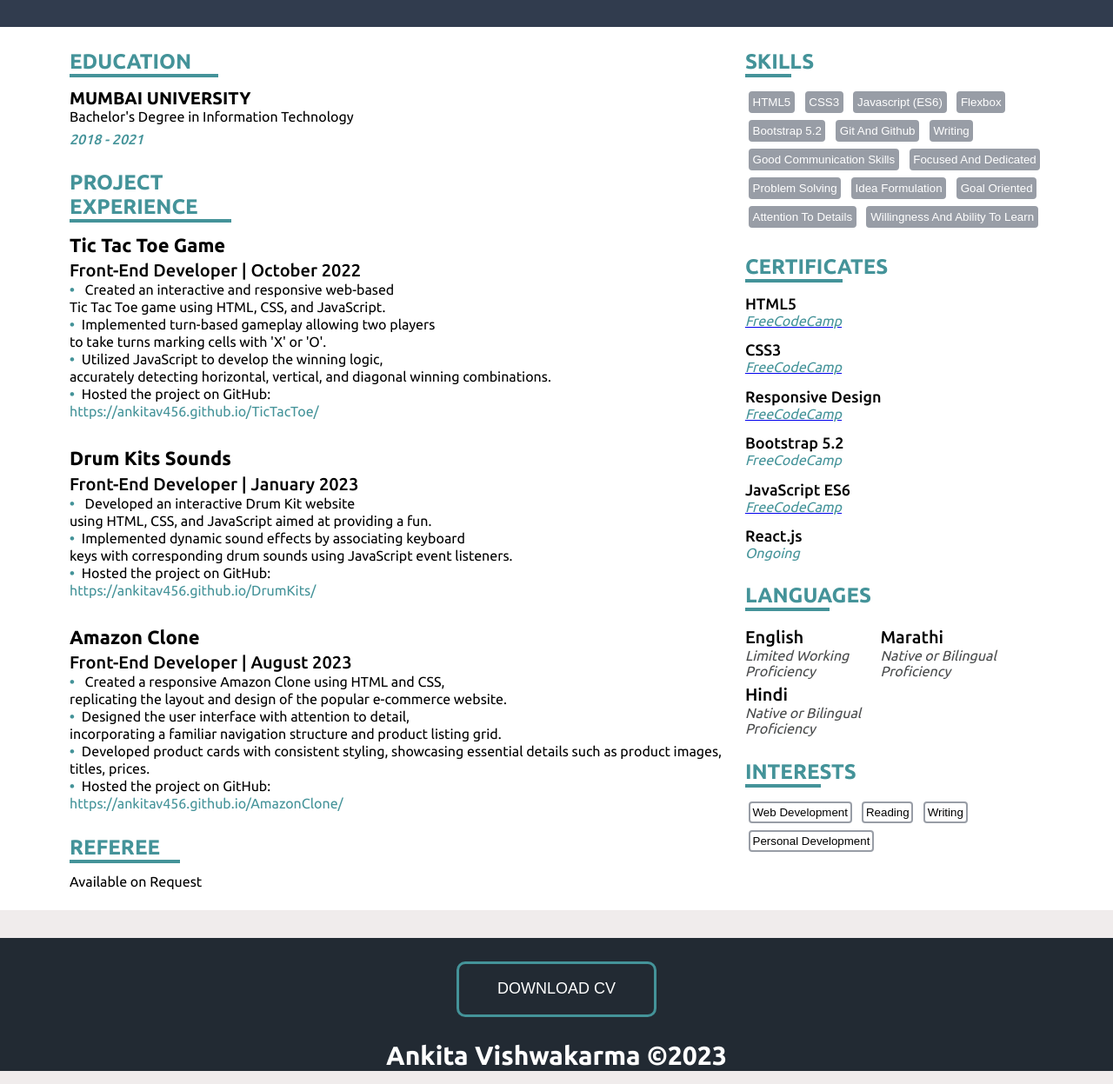
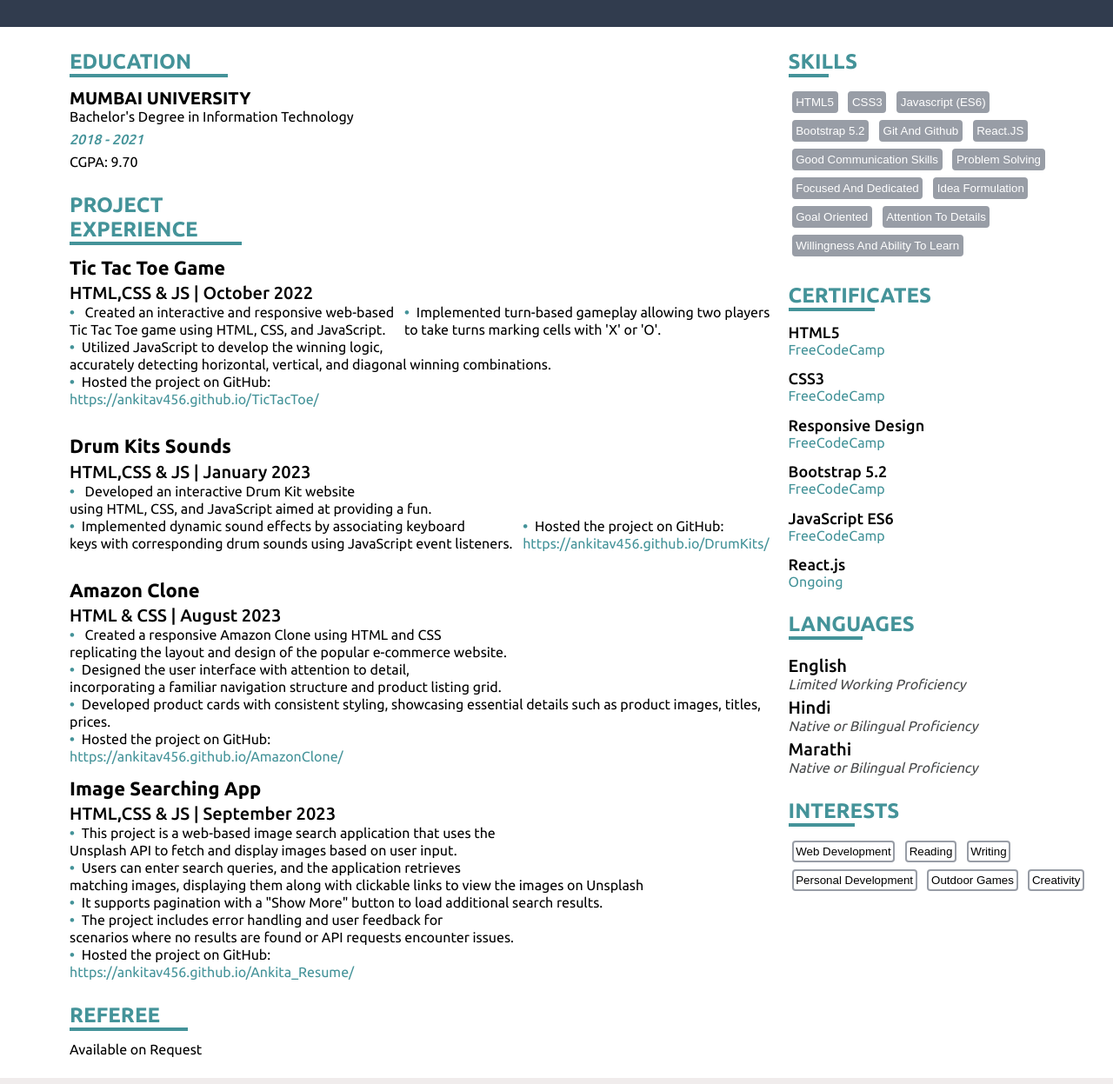
Before and after one commit to ankitav456/Ankita_Resume, a plain HTML site: page index.html in a window 1280 px wide. Shown: the part 359-1606 px from the top of the page at 87% size. Drawn offline with Linux system fonts and the light colour scheme.

Commit message:
Modified Changes

```diff
--- a/index.html
+++ b/index.html
@@ -5,7 +5,7 @@
     <meta charset="UTF-8">
     <meta http-equiv="X-UA-Compatible" content="IE=edge">
     <meta name="viewport" content="width=device-width, initial-scale=1.0">
-    <title>Ankita Vishwakarma || Resume</title>
+    <title>Ankita Vishwakarma | Resume</title>
     <meta name="theme-color" content="#449399" />
     <meta property="og:type" content="Ankita Vishwakarma" />
     <meta property="og:title" content="Ankita Vishwakarma" />
@@ -32,7 +32,7 @@
                 <h4>FrontEnd Developer</h4>
                 <div class="bio-content">
                     <p>👋 Front-End Developer passionate about crafting engaging web experiences. Proficient in HTML,
-                        CSS, Bootstrap, JavaScript, and React. Let's connect and create the future of the web together!
+                        CSS, Bootstrap, JavaScript, and React.Js. Let's connect and create the future of the web together!
                         🚀
                     </p>
                 </div>
@@ -47,24 +47,24 @@
                 <br>
                 <a
                     href="https://www.google.com/maps/place/Ghodbunder+Service+Rd,+Thane+West,+Thane,+Maharashtra/@19.2492203,72.9719944,17z/data=!3m1!4b1!4m6!3m5!1s0x3be7b95b24a3ae75:0x8d844498fb7739f0!8m2!3d19.2492153!4d72.9745747!16s%2Fg%2F11bx5sg0_7?entry=ttu" ><i
-                        class="fa-solid fa-location-arrow"></i> Thane West, Maharashtra</a>
+                        class="fa-solid fa-location-arrow"></i>  Thane West, Maharashtra</a>
                 <br>
                 <br>
-                <a href="https://twitter.com/AnkitaV1219" alt="twitter-icon" ><i
-                        class="fa-brands fa-square-x-twitter"></i> twitter.com/AnkitaV1219</a>
+                <a href="tel:+917045634197" alt="Whatsapp" ><i
+                        class="fa-brands fa-whatsapp"></i>  917045634197</a>
                 <br>
                 <br>
             </div>
             <div class="social-right">
-                <a href="tel:+918591372691" alt="phone-icon" ><i class="fa-solid fa-phone"></i> 918591372691</a>
+                <a href="tel:+918591372691" alt="phone-icon" ><i class="fa-solid fa-phone"></i>  918591372691</a>
                 <br>
                 <br>
                 <a href="https://www.linkedin.com/in/ankita-vishwakarma-22b761227/" alt="linkedin-icon" ><i
-                        class="fa-brands fa-linkedin"></i> https://www.linkedin.com/</a>
+                        class="fa-brands fa-linkedin"></i>  https://www.linkedin.com/</a>
                 <br>
                 <br>
                 <a href="https://github.com/ankitav456 " alt="github-icon"><i class="fa-brands fa-github" > </i>
-                    https://github.com/ankitav456</a>
+                     https://github.com/ankitav456</a>
                 <br>
             </div>
         </section>
@@ -77,6 +77,7 @@
                     <h3>Mumbai University</h3>
                     <p>Bachelor's Degree in Information Technology</p>
                     <p class="date">2018 - 2021</p>
+                    <p class="marks">CGPA: 9.70</p>
 
                 </section>
                 <!-------------- PROJECT EXPERIENCE SECTION ---------------->
@@ -84,7 +85,7 @@
                     <h2>Project Experience</h2>
                     <div class="first">
                         <h3>Tic Tac Toe Game</h3>
-                        <h4>Front-End Developer | October 2022</h4>
+                        <h4>HTML,CSS & JS | October 2022</h4>
                         <ul>
                             <li> Created an interactive and responsive web-based <br>Tic Tac Toe game using HTML, CSS,
                                 and JavaScript.</li>
@@ -100,7 +101,7 @@
                     <br>
                     <div class="second">
                         <h3>Drum Kits Sounds</h3>
-                        <h4>Front-End Developer | January 2023</h4>
+                        <h4>HTML,CSS & JS | January 2023</h4>
                         <ul>
                             <li> Developed an interactive Drum Kit website <br>using HTML, CSS, and JavaScript aimed at
                                 providing a fun.</li>
@@ -113,13 +114,25 @@
                     <br>
                     <div class="third">
                         <h3>Amazon Clone</h3>
-                        <h4>Front-End Developer | August 2023</h4>
+                        <h4>HTML & CSS | August 2023</h4>
                         <ul>
-                            <li> Created a responsive Amazon Clone using HTML and CSS, <br>replicating the layout and design of the popular e-commerce website.</li>
+                            <li> Created a responsive Amazon Clone using HTML and CSS<br>replicating the layout and design of the popular e-commerce website.</li>
                             <li>Designed the user interface with attention to detail,<br> incorporating a familiar navigation structure and product listing grid. </li>
                             <li>Developed product cards with consistent styling, showcasing essential details such as product images, titles, prices. </li>
                             <li>Hosted the project on GitHub: <br><a href=" https://ankitav456.github.io/AmazonClone/">
                                 https://ankitav456.github.io/AmazonClone/</a></li>
+                        </ul>
+                    </div>
+                    <div class="fourth">
+                        <h3>Image Searching App</h3>
+                        <h4>HTML,CSS & JS | September 2023</h4>
+                        <ul>
+                            <li>This project is a web-based image search application that uses the<br>Unsplash API to fetch and display images based on user input.  </li>
+                            <li>Users can enter search queries, and the application retrieves <br> matching images, displaying them along with clickable links to view the images on Unsplash</li>
+                            <li>It supports pagination with a "Show More" button to load additional search results.</li>
+                            <li>The project includes error handling and user feedback for <br>scenarios where no results are found or API requests encounter issues.</li>
+                            <li>Hosted the project on GitHub: <br><a href=" https://ankitav456.github.io/Ankita_Resume/">
+                                https://ankitav456.github.io/Ankita_Resume/</a></li>
                         </ul>
                     </div>
                 </section>
@@ -139,20 +152,20 @@
                     <button class="button ">HTML5</button>
                     <button class="button ">CSS3</button>
                     <button class="button ">Javascript (ES6)</button>
-                    <button class="button ">Flexbox</button>
                     <br>
                     <button class="button ">Bootstrap 5.2</button>
                     <button class="button ">Git and Github</button>
-                    <button class="button ">Writing</button>
+                    <button class="button ">React.JS</button>
                     <br>
                     <button class="button ">Good Communication skills</button>
+                    <button class="skills ">Problem Solving</button>
+                    <br>
                     <button class="button ">Focused and Dedicated</button>
+                    <button class="skills ">Idea Formulation</button>
                     <br>
-                    <button class="skills ">Problem Solving</button>
-                    <button class="skills ">Idea Formulation</button>
                     <button class="skills ">Goal Oriented</button>
+                    <button class="skills ">Attention to details</button>
                     <br>
-                    <button class="skills ">Attention to details</button>
                     <button class="skills ">Willingness and Ability to Learn</button>
                 </section>
 
@@ -162,25 +175,25 @@
                     <h5>HTML5</h5>
                     <a
                         href="https://www.freecodecamp.org/certification/fcc3058163d-1ec5-4a62-8a4c-553ab284e4be/responsive-web-design">
-                        <P>FreeCodeCamp</P>
                     </a>
+                    <P>FreeCodeCamp</P>
                     <h5>CSS3</h5>
                     <a
                         href="https://www.freecodecamp.org/certification/fcc3058163d-1ec5-4a62-8a4c-553ab284e4be/responsive-web-design">
-                        <P>FreeCodeCamp</P>
                     </a>
+                    <P>FreeCodeCamp</P>
                     <h5>Responsive Design</h5>
                     <a
                         href="https://www.freecodecamp.org/certification/fcc3058163d-1ec5-4a62-8a4c-553ab284e4be/responsive-web-design">
-                        <P>FreeCodeCamp</P>
                     </a>
+                    <P>FreeCodeCamp</P>
                     <h5>Bootstrap 5.2</h5>
                     <P>FreeCodeCamp</P>
                     <h5>JavaScript ES6</h5>
                     <a
                         href="https://www.freecodecamp.org/certification/fcc3058163d-1ec5-4a62-8a4c-553ab284e4be/javascript-algorithms-and-data-structures">
-                        <P>FreeCodeCamp</P>
                     </a>
+                    <P>FreeCodeCamp</P>
                     <h5>React.js</h5>
                     <P>Ongoing</P>
 
@@ -193,10 +206,12 @@
                         <P>Limited Working Proficiency</P>
                         <h5>Hindi</h5>
                         <p>Native or Bilingual Proficiency</p>
+                        <h5>Marathi</h5>
+                        <p>Native or Bilingual Proficiency</p>
+
                     </div>
                     <div class="language-right ">
-                        <h5>Marathi</h5>
-                        <P>Native or Bilingual Proficiency</P>
+
                     </div>
                 </section>
                 <!-------------- INTERESTS SECTION ---------------->
@@ -206,6 +221,8 @@
                     <button class="button ">Reading</button>
                     <button class="button ">Writing</button> <br>
                     <button class="button ">Personal Development</button>
+                    <button class="button ">Outdoor Games</button>
+                    <button class="button ">Creativity</button>
 
                 </section>
             </div>
@@ -213,7 +230,7 @@
         <!-------------- FOOTER SECTION ---------------->
         <footer>
             <button id="btn"><a
-                    href="/AnkitaCV_28_8.pdf">Download
+                    href="/AnkitaCV_28_8.pdf" target="_blank">Download
                     CV</a></button>
             <h6>Ankita Vishwakarma &copy;2023</h6>
         </footer>
--- a/styles.css
+++ b/styles.css
@@ -220,15 +220,13 @@ div.details-right {
 }
 
 .certificates p {
-    color: #6c6d6e;
-    font-style: italic;
-}
-
-.certificates  p {
+    /* color: #6c6d6e; */
+    /* font-style: italic; */
     color: #449399;
    text-decoration: none;
 }
-.certificates a p:hover {
+
+.certificates p:hover {
     color: #000;
     text-decoration: underline;
 }
```
